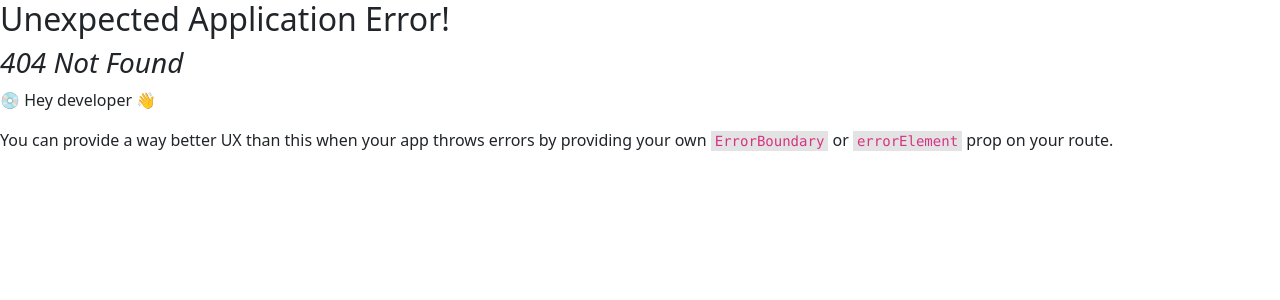
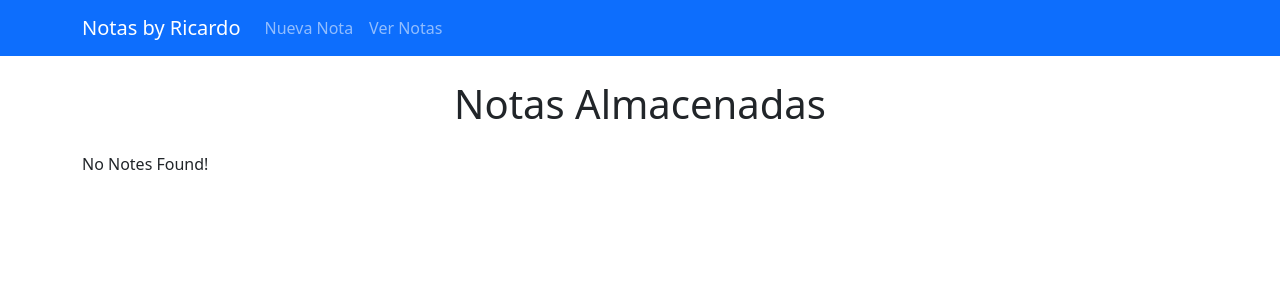
Before and after one commit to ricbm710/notes, a React (Vite) app: page /seenotes in a window 1280 px wide. Before the commit this address had no page. Shown: the top 300 px of the page. Built offline with nearby package versions, Linux system fonts and the light colour scheme.

Commit message:
storing new note fix 1

```diff
--- a/package.json
+++ b/package.json
@@ -15,6 +15,7 @@
     "bootstrap": "^5.3.3",
     "react": "^18.2.0",
     "react-bootstrap": "^2.10.2",
+    "react-bootstrap-icons": "^1.11.4",
     "react-dom": "^18.2.0",
     "react-router-dom": "^6.23.1"
   },
--- a/src/components/NavBar.tsx
+++ b/src/components/NavBar.tsx
@@ -14,7 +14,7 @@ const NavBar = () => {
             <Nav.Link as={Link} to="/new">
               Nueva Nota
             </Nav.Link>
-            <Nav.Link as={Link} to="/notes">
+            <Nav.Link as={Link} to="/seenotes">
               Ver Notas
             </Nav.Link>
           </Nav>
--- a/src/components/NoteForm.tsx
+++ b/src/components/NoteForm.tsx
@@ -1,5 +1,5 @@
 //rrd
-import { FormProps, useOutletContext } from "react-router-dom";
+import { FormProps, useNavigate, useOutletContext } from "react-router-dom";
 //datatypes
 import { OutletContext } from "../datatypes/datatypes";
 //bootstrap
@@ -29,11 +29,15 @@ const NoteForm = ({ action }: FormProps) => {
     }));
   };
 
+  let navigate = useNavigate();
+
   //*onClick button handler
-  const buttonClickHandler = () => {
+  const buttonClickHandler = (e: React.MouseEvent<HTMLButtonElement>) => {
+    e.preventDefault();
+
     saveUpdatedNotes([...notes, currentNote]);
 
-    setNotes((prevNotes) => ({ ...prevNotes, currentNote }));
+    setNotes((prevNotes) => [...prevNotes, currentNote]);
 
     //*set currentNote state to init
     setCurrentNote({
@@ -41,11 +45,14 @@ const NoteForm = ({ action }: FormProps) => {
       title: "",
       body: "",
     });
+
+    navigate("/new");
   };
 
   //alert message
-  const [message, setMessage] = useState<string>("message");
+  const [message] = useState<string>("message");
 
+  console.log(notes);
   return (
     <Container className="mt-2">
       <Row className="justify-content-center">
--- a/src/main.tsx
+++ b/src/main.tsx
@@ -22,7 +22,7 @@ const router = createBrowserRouter([
         element: <NewNoteScreen />,
       },
       {
-        path: "/notes",
+        path: "/seenotes",
         element: <SeeNotesScreen />,
       },
     ],
--- a/src/screens/SeeNotesScreen.tsx
+++ b/src/screens/SeeNotesScreen.tsx
@@ -1,13 +1,42 @@
 //bootstrap
-import { Container } from "react-bootstrap";
+import { Button, Card, Col, Container, ListGroup, Row } from "react-bootstrap";
+//bootstrap icons
+import { Trash } from "react-bootstrap-icons";
+//rrd
+import { useOutletContext } from "react-router-dom";
+//datatypes
+import { OutletContext } from "../datatypes/datatypes";
 
 const SeeNotesScreen = () => {
+  //*retrieving props
+  const { notes } = useOutletContext<OutletContext>();
   return (
-    <>
-      <Container>
-        <div>SeeNotesScreen</div>
-      </Container>
-    </>
+    <Container>
+      <Row>
+        <Col>
+          <h1 className="text-center mt-4 mb-4">Notas Almacenadas</h1>
+          {notes.length > 0 ? (
+            <ListGroup>
+              {notes.map((note) => (
+                <ListGroup.Item key={note.id}>
+                  <Card>
+                    <Card.Body>
+                      <Card.Title>{note.title}</Card.Title>
+                      <Card.Text>{note.body}</Card.Text>
+                      <Button className="btn-danger">
+                        <Trash />
+                      </Button>
+                    </Card.Body>
+                  </Card>
+                </ListGroup.Item>
+              ))}
+            </ListGroup>
+          ) : (
+            <p>No Notes Found!</p>
+          )}
+        </Col>
+      </Row>
+    </Container>
   );
 };
 
```
Also changed, not shown: 1 other file (tests, documents, lock files or other folders).
